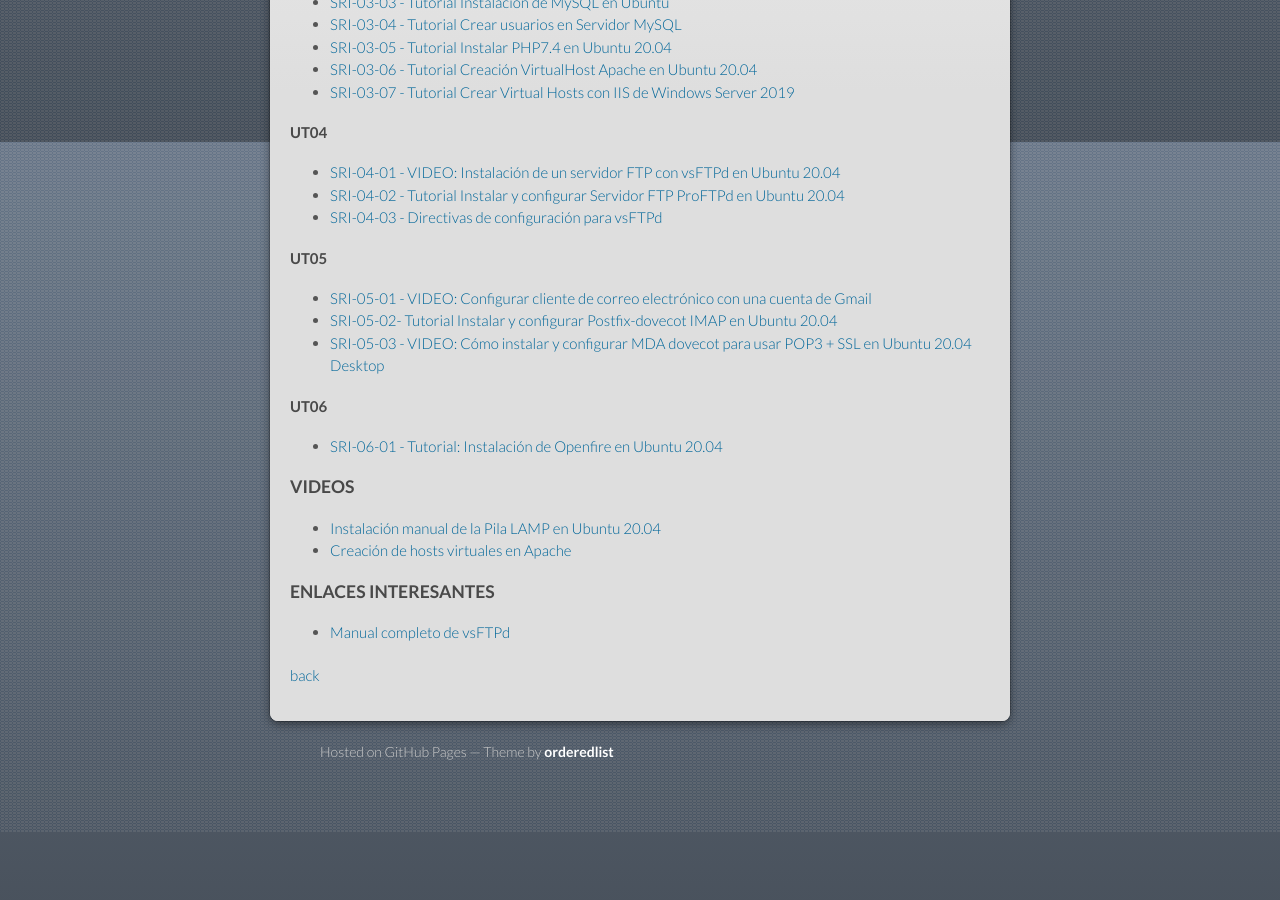
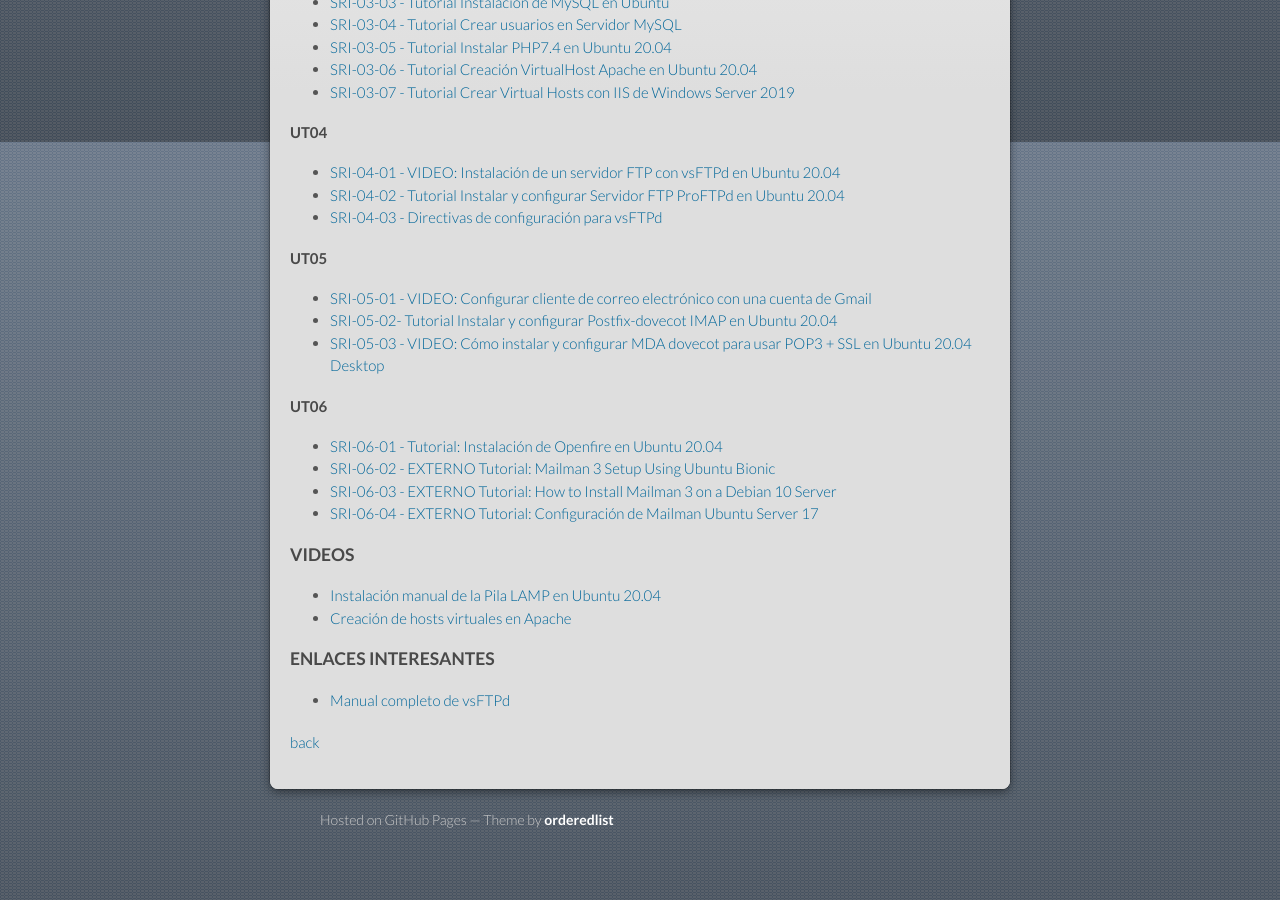
Before and after one commit to mrodara/mrodara.github.io, a Jekyll site: the page built from mods/sri.md, in a window 1280 px wide and 900 px high, scrolled down 758 px. Built offline with Jekyll 4.4.1, drawn with Linux system fonts in a browser that asks for light colours; our own code applies the rules of GitHub Pages for plain Markdown files; before the commit the page ends 1590 px from its top, so only the background shows below that.

Commit message:
Tutoriales instalacion y configuracion mailman

```diff
--- a/mods/sri.md
+++ b/mods/sri.md
@@ -46,6 +46,9 @@ layout: default
 #### UT06
 
 * [SRI-06-01 - Tutorial: Instalación de Openfire en Ubuntu 20.04](https://docs.google.com/document/d/1DEmwUcCXTOsRe9WJkW7-h29EKf5SFOBG462ZkhtC4T4/edit?usp=sharing)
+* [SRI-06-02 - EXTERNO Tutorial: Mailman 3 Setup Using Ubuntu Bionic](https://docs.google.com/document/d/1xIcSsoNFp2nHi7r4eQys00s9a0k2sHhu1V5PlantPTs/edit?usp=sharing)
+* [SRI-06-03 - EXTERNO Tutorial: How to Install Mailman 3 on a Debian 10 Server](https://wiki.list.org/DOC/Howto_Install_Mailman3_On_Debian10)
+* [SRI-06-04 - EXTERNO Tutorial: Configuración de Mailman Ubuntu Server 17](https://alexcastel.wordpress.com/2017/11/20/configuracion-de-mailman-ubuntu/)
 
 ### VIDEOS
 * [Instalación manual de la Pila LAMP en Ubuntu 20.04](https://youtu.be/fNNDBpP3gYM)
```
